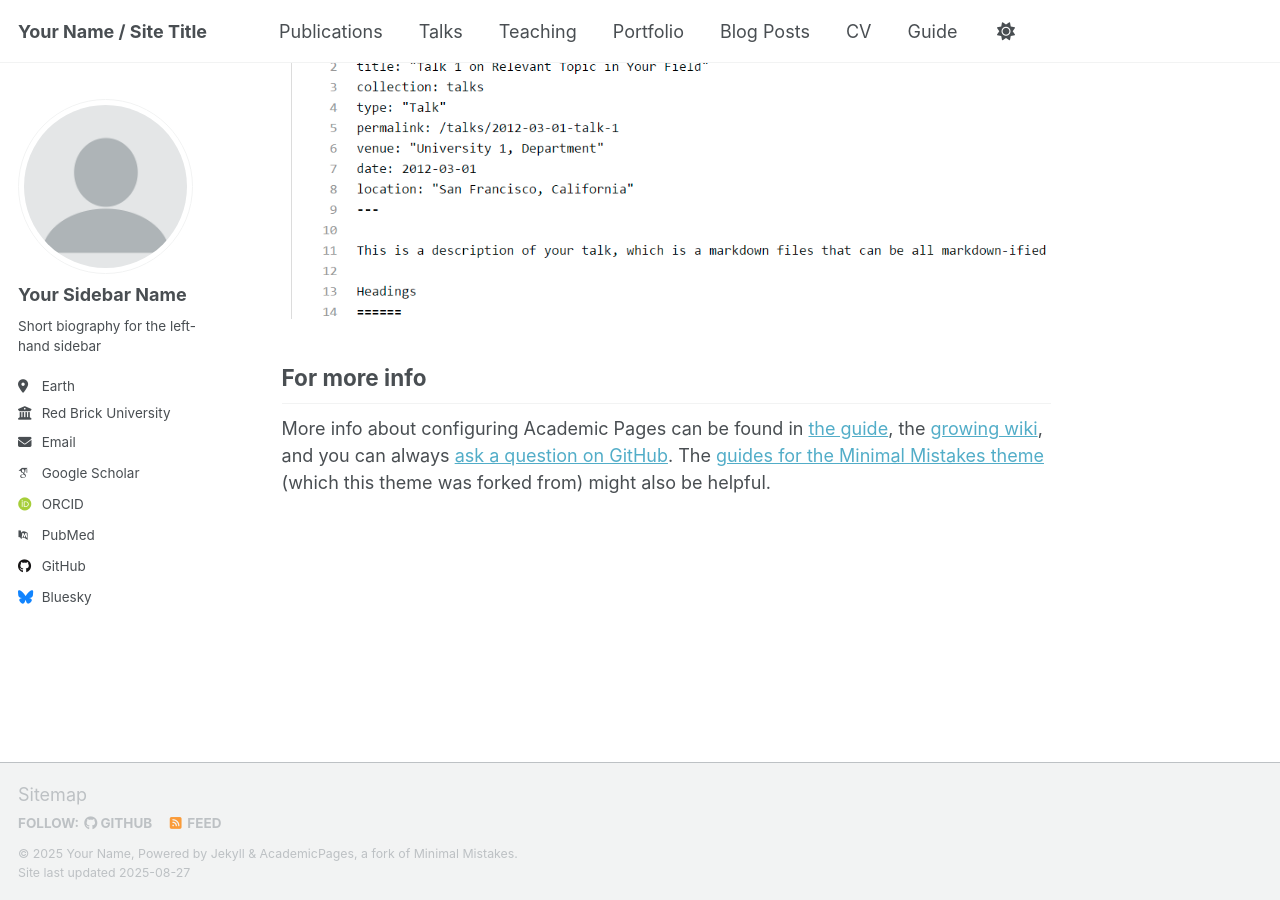
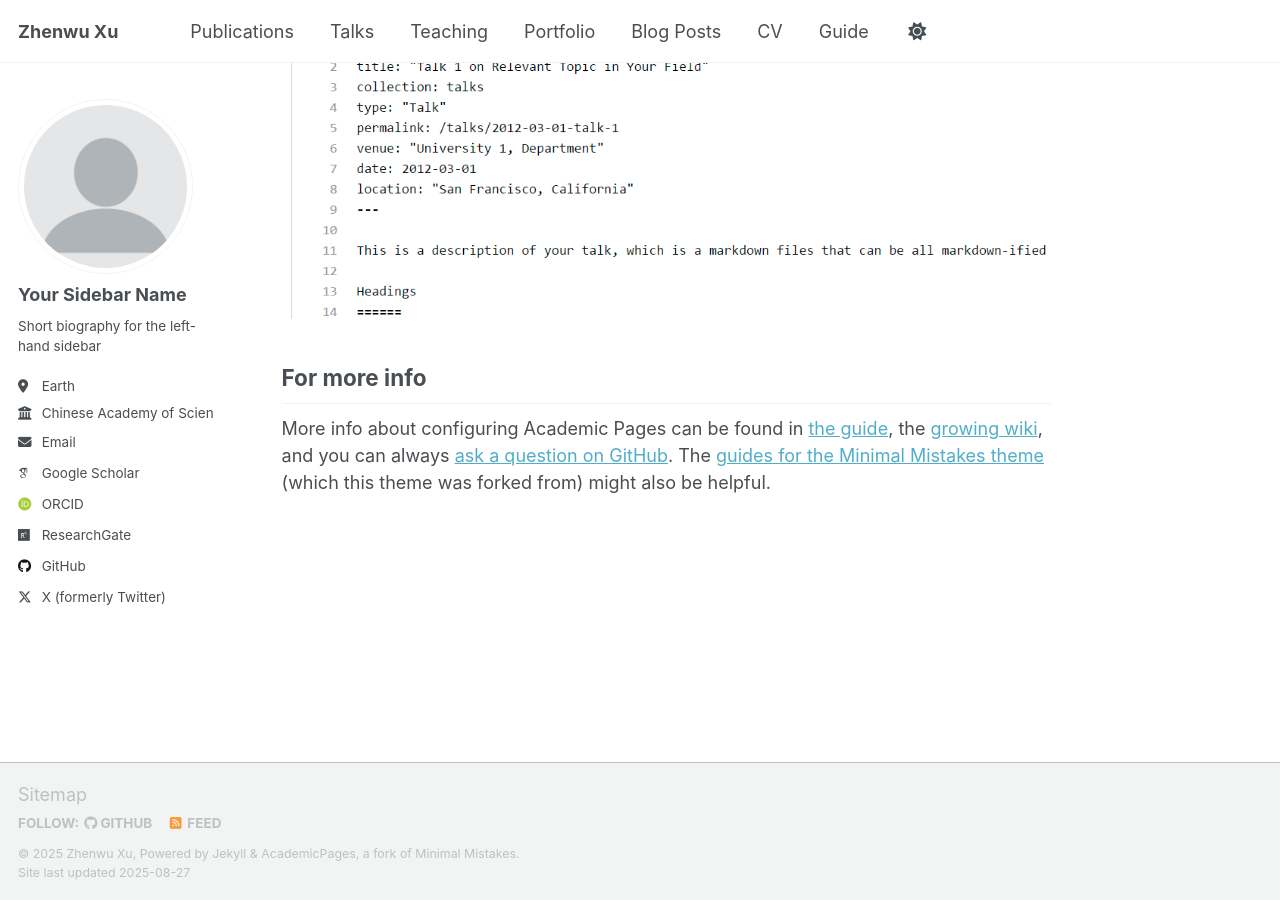
Before and after one commit to xuzhenwu/xuzhenwu.github.io, a Jekyll site: the page built from _pages/about.md, in a window 1280 px wide and 900 px high, scrolled down 2880 px. Built offline with Jekyll 4.4.1, drawn with Linux system fonts in a browser that asks for light colours; some web fonts are replaced; a script that is not in the unit is left out.

Commit message:
Update _config.yml

```diff
--- a/_config.yml
+++ b/_config.yml
@@ -9,13 +9,13 @@
 # Basic Site Settings
 locale                   : "en-US"
 site_theme               : "default" # Currently available options are "default", "air"
-title                    : "Your Name / Site Title"
+title                    : "Zhenwu Xu"
 title_separator          : "-"
-name                     : &name "Your Name"
+name                     : &name "Zhenwu Xu"
 description              : &description "personal description"
-url                      : https://academicpages.github.io # the base hostname & protocol for your site e.g. "https://[your GitHub username].github.io" or if you already have some other page hosted on Github then use "https://[your GitHub username].github.io/[Your Repo Name]"
+url                      : https://xuzhenwu.github.io # the base hostname & protocol for your site e.g. "https://[your GitHub username].github.io" or if you already have some other page hosted on Github then use "https://[your GitHub username].github.io/[Your Repo Name]"
 baseurl                  : "" # the subpath of your site, e.g. "/blog"
-repository               : "academicpages/academicpages.github.io"
+repository               : "xuzhenwu/xuzhenwu.github.io"
 
 # Site Author - The following control what appear as part of the author content on the side bar.
 #               If a field is blank the icon and link will not appear, otherwise it will be shown.
@@ -27,20 +27,20 @@ author:
   pronouns         : # example: "she/her"
   bio              : "Short biography for the left-hand sidebar"
   location         : "Earth"
-  employer         : "Red Brick University"
+  employer         : "Chinese Academy of Sciences"
   uri              : # URL
-  email            : "none@example.org"
+  email            : "xuzhenwu@igsnrr.ac.cn"
 
   # Academic websites
   academia         : # URL
   arxiv            : # URL - Update with the correct link to your profile
-  googlescholar    : "https://scholar.google.com/citations?user=PS_CX0AAAAAJ"
+  googlescholar    : "https://scholar.google.com/citations?user=tY9EuSkAAAAJ&hl=en"
   inspire-hep      : # URL
   impactstory      : # URL
-  orcid            : "http://orcid.org/yourorcidurl"
+  orcid            : "https://orcid.org/0000-0003-2607-8343"
   semantic         : # URL
-  pubmed           : "https://www.ncbi.nlm.nih.gov/pubmed/?term=john+snow"
-  researchgate     : # URL
+  pubmed           : # "https://www.ncbi.nlm.nih.gov/pubmed/?term=john+snow"
+  researchgate     : "https://www.researchgate.net/profile/Zhenwu-Xu"
   scopus           : # URL
 
   # Repositories and software development
@@ -53,7 +53,7 @@ author:
 
   # Social media
   artstation       : # Username
-  bluesky          : "bsky.app" # Replace this with you Bluesky username
+  bluesky          : # "bsky.app" # Replace this with you Bluesky username
   facebook         : # Username
   flickr           : # Username
   foursquare       : # Username
@@ -70,7 +70,7 @@ author:
   steam            : # Username
   telegram         : # URL
   tumblr           : # Username
-  twitter          : # Username for X / Twitter
+  twitter          : "xuzhenwu"
   vine             : # Username
   weibo            : # Username
   wikipedia        : # Username
```
